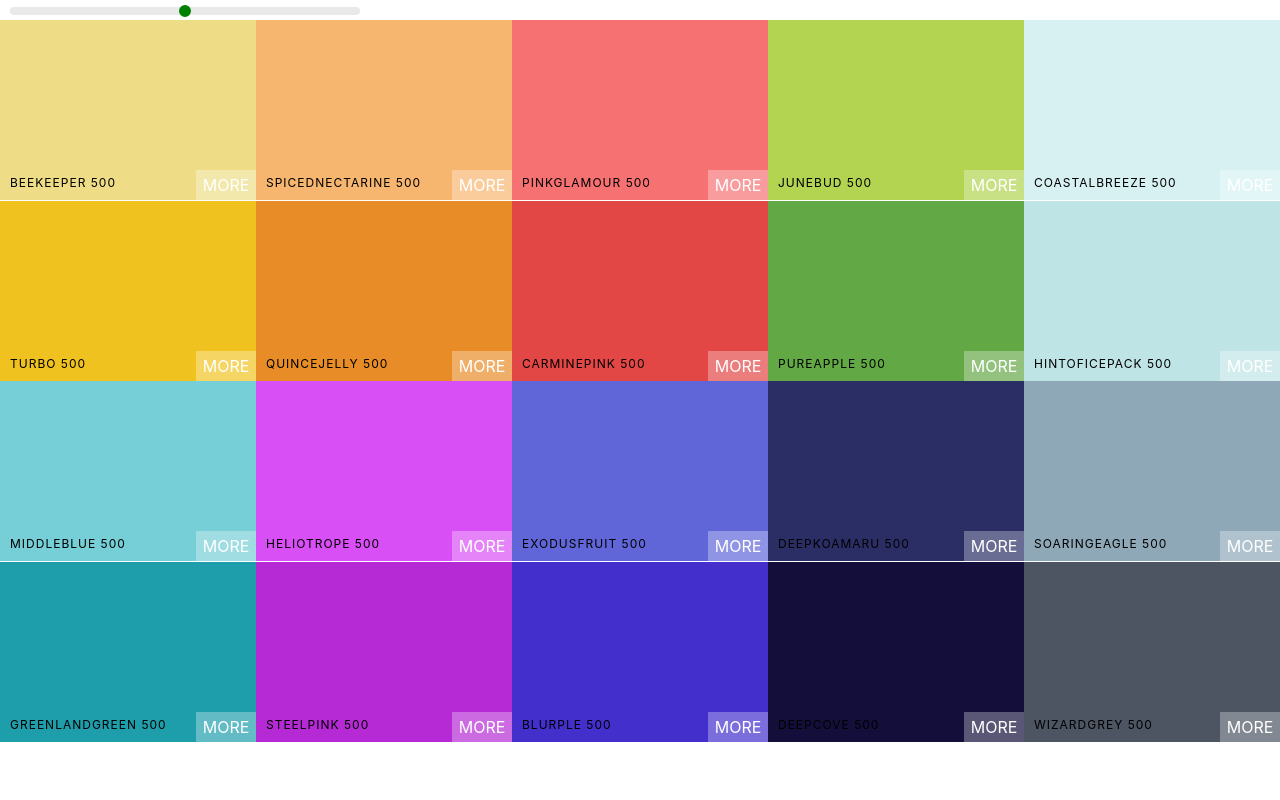
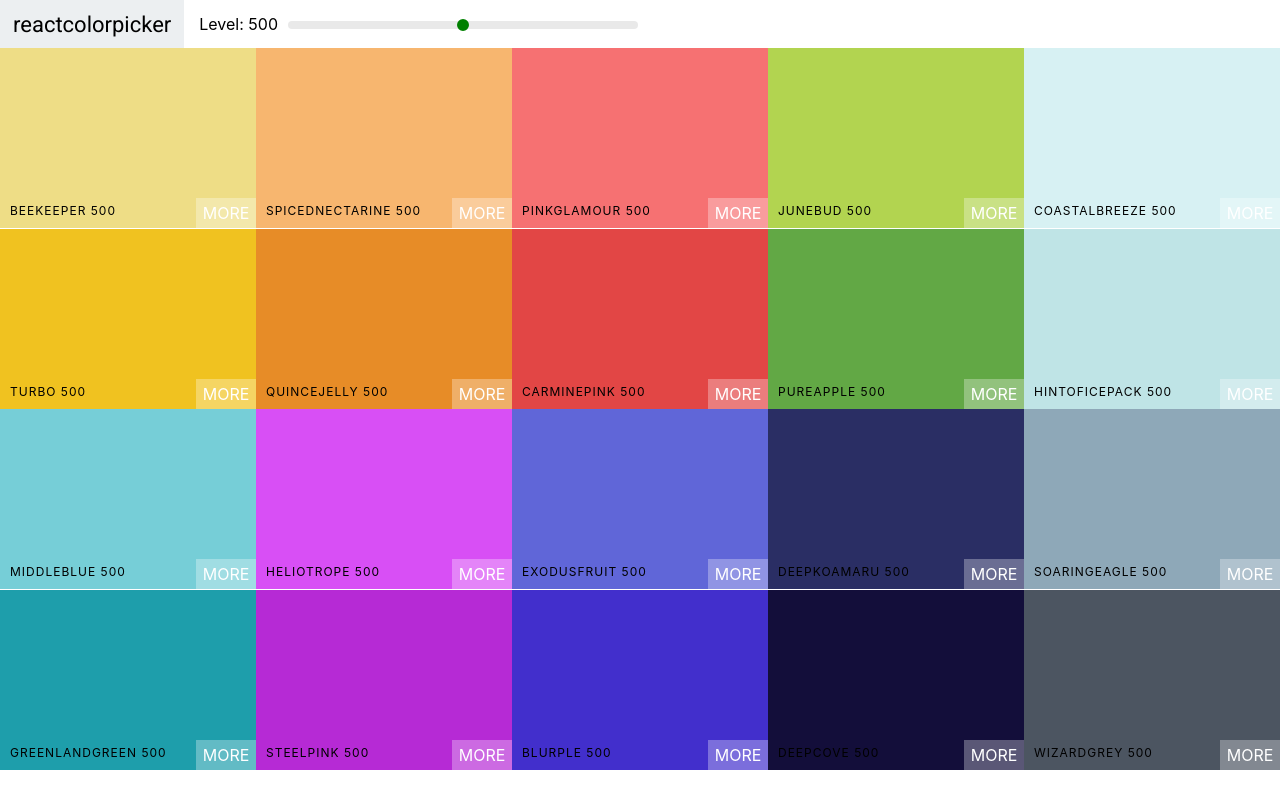
Before and after one commit to damienluzzo33/color-palette-maker, a React (Create React App) app: page / in a window 1280 px wide. Built offline with nearby package versions, Linux system fonts and the light colour scheme.

Commit message:
add navbar and navbar font, style temp logo

```diff
--- a/public/index.html
+++ b/public/index.html
@@ -1,14 +1,14 @@
 <!DOCTYPE html>
 <html lang="en">
+
 <head>
   <meta charset="utf-8" />
   <link rel="icon" href="%PUBLIC_URL%/favicon.ico" />
   <meta name="viewport" content="width=device-width, initial-scale=1" />
   <meta name="theme-color" content="#000000" />
-    <meta
-      name="description"
-      content="Web site created using create-react-app"
-    />
+  <meta name="description" content="Web site created using create-react-app" />
+  <link rel="preconnect" href="https://fonts.gstatic.com">
+  <link href="https://fonts.googleapis.com/css2?family=Roboto:wght@100;400;500&display=swap" rel="stylesheet">
   <link rel="apple-touch-icon" href="%PUBLIC_URL%/logo192.png" />
   <!--
       manifest.json provides metadata used when your web app is installed on a
@@ -26,6 +26,7 @@
     -->
   <title>React App</title>
 </head>
+
 <body>
   <noscript>You need to enable JavaScript to run this app.</noscript>
   <div id="root"></div>
@@ -40,4 +41,5 @@
       To create a production bundle, use `npm run build` or `yarn build`.
     -->
 </body>
+
 </html>
--- a/src/ColorPalette.css
+++ b/src/ColorPalette.css
@@ -5,30 +5,3 @@
 .ColorPalette-colors {
     height: 90%;
 }
-
-.Slider {
-    width: 350px;
-    margin: 0 10px;
-    display: inline-block;
-}
-
-.rc-slider-track {
-    background-color: transparent;
-}
-
-.rc-slider-rail {
-    height: 8px;
-}
-
-.rc-slider-handle,
-.rc-slider-handle:active,
-.rc-slider-handle:hover,
-.rc-slider-handle:focus {
-    background-color: green;
-    outline: none;
-    border: 2px solid green;
-    box-shadow: none;
-    width: 12px;
-    height: 12px;
-    top: 8px;
-}
--- a/src/ColorPalette.js
+++ b/src/ColorPalette.js
@@ -1,7 +1,6 @@
 import React, { Component } from 'react';
 import ColorBox from './ColorBox';
-import Slider, { Range } from 'rc-slider';
-import 'rc-slider/assets/index.css';
+import Navbar from './Navbar';
 import './ColorPalette.css';
 
 class ColorPalette extends Component {
@@ -25,9 +24,7 @@ class ColorPalette extends Component {
 
 		return (
 			<div className="ColorPalette">
-				<div className="Slider">
-					<Slider min={100} max={900} step={100} defaultValue={sliderValue} onChange={this.changeSlider} />
-				</div>
+				<Navbar sliderValue={sliderValue} changeSlider={this.changeSlider} />
 				{/* Navbar will go here... */}
 				<div className="ColorPalette-colors">{colorBoxes}</div>
 				{/* The Footer will go here... */}
--- /dev/null
+++ b/src/Navbar.css
@@ -0,0 +1,49 @@
+.Navbar {
+    display: flex;
+    align-items: center;
+    justify-content: flex-start;
+    height: 6vh;
+}
+
+.logo {
+    margin-right: 15px;
+    padding: 0 13px;
+    font-size: 22px;
+    background-color: #eceff1;
+    font-family: Roboto;
+    height: 100%;
+    display: flex;
+    align-items: center;
+}
+
+.logo a {
+    text-decoration: none;
+    color: black;
+}
+
+.Slider {
+    width: 350px;
+    margin: 0 10px;
+    display: inline-block;
+}
+
+.rc-slider-track {
+    background-color: transparent;
+}
+
+.rc-slider-rail {
+    height: 8px;
+}
+
+.rc-slider-handle,
+.rc-slider-handle:active,
+.rc-slider-handle:hover,
+.rc-slider-handle:focus {
+    background-color: green;
+    outline: none;
+    border: 2px solid green;
+    box-shadow: none;
+    width: 12px;
+    height: 12px;
+    top: 8px;
+}
--- /dev/null
+++ b/src/Navbar.js
@@ -0,0 +1,27 @@
+import React, { Component } from 'react';
+import Slider, { Range } from 'rc-slider';
+import 'rc-slider/assets/index.css';
+import './Navbar.css';
+
+class Navbar extends Component {
+	render() {
+		const { changeSlider, sliderValue } = this.props;
+		return (
+			<header className="Navbar">
+				<div className="logo">
+					<a href="#" alt="color picker">
+						reactcolorpicker
+					</a>
+				</div>
+				<div className="Slider-container">
+                    <span>Level: {sliderValue}</span>
+					<div className="Slider">
+						<Slider min={100} max={900} step={100} defaultValue={sliderValue} onChange={changeSlider} />
+					</div>
+				</div>
+			</header>
+		);
+	}
+}
+
+export default Navbar;
```
Lines whose indentation alone changed are shown as unchanged.
